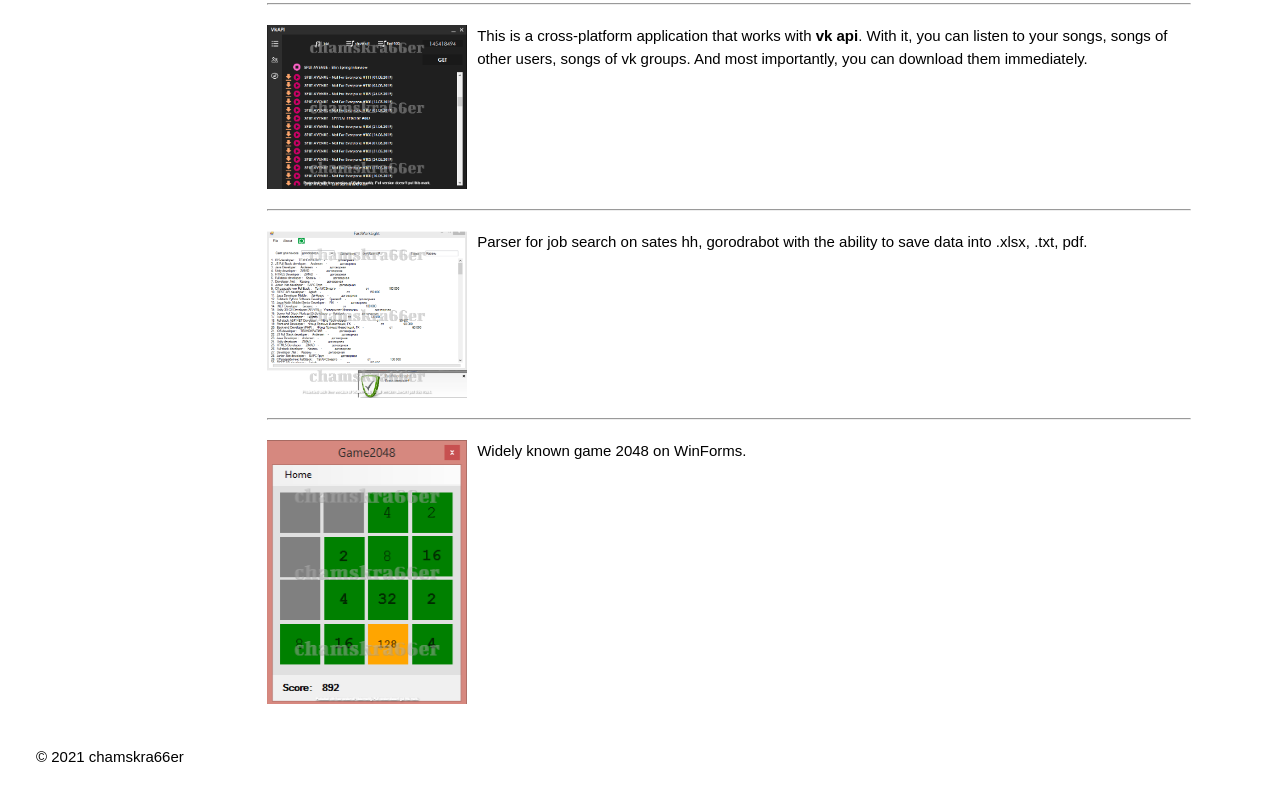
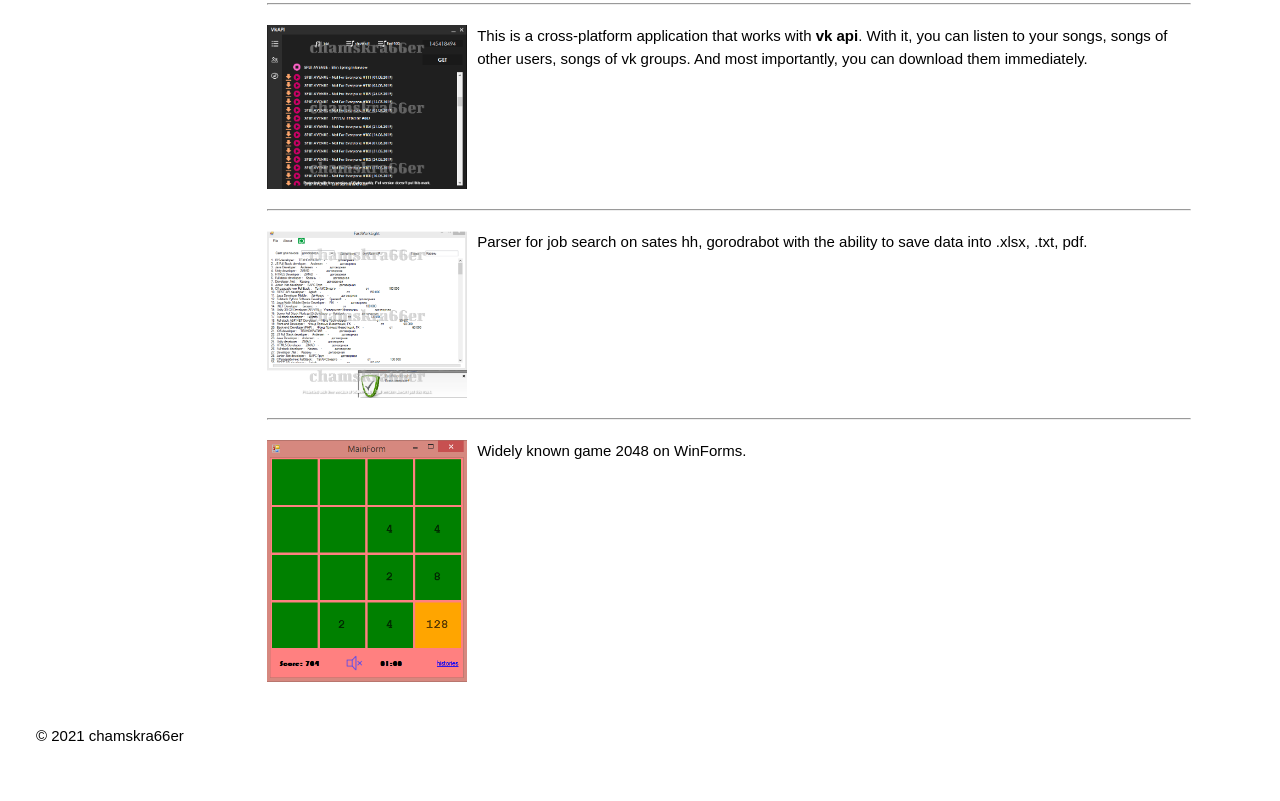
Before and after one commit to chamskra66er/chamskra66er.github.io, a plain HTML site: page index.html in a window 1280 px wide. Shown: the part 977-1778 px from the top of the page. Drawn offline with nearby package versions, Linux system fonts and the light colour scheme; a web font is replaced by a local one.

Commit message:
update static files & index

```diff
--- a/index.html
+++ b/index.html
@@ -115,7 +115,7 @@
                         <hr/>
                         <div class="img end">
 							<a id="scrt">
-								<img width="200" src="./image/st/2048.png"/>
+								<img width="200" src="./image/st/2048_1.png"/>
 								<div class="descrip">
 									Widely known game 2048 on WinForms.
 								</div>
```
Also changed, not shown: image/st/2048_1.png (added).
